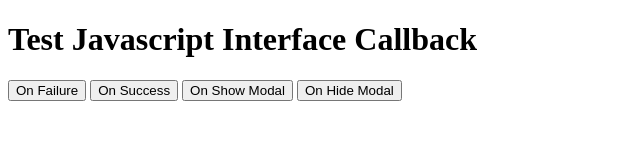
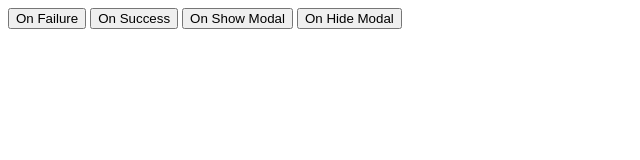
Before and after one commit to bugchain/bugchain.github.io, a plain HTML site: page index.html in a window 1280 px wide. Shown: the whole page, without its empty margins (0-640 px from the left). Drawn offline with Linux system fonts and the light colour scheme.

Commit message:
remove header

```diff
--- a/index.html
+++ b/index.html
@@ -11,12 +11,10 @@
     <!-- javascript interface name : TohomeWebJS -->
     <!-- callbcak function name : onReceived -->
 
-        <h1 id="h1">Test Javascript Interface Callback</h1>
         <input type="button" value="On Failure" onClick="onFailure()" />
         <input type="button" value="On Success" onClick="onSuccess()" />
         <input type="button" value="On Show Modal" onClick="onShowModal()" />
         <input type="button" value="On Hide Modal" onClick="onHideModal()" />
-
 
 
     <script type="text/javascript">
```
